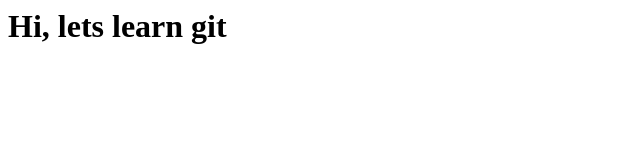
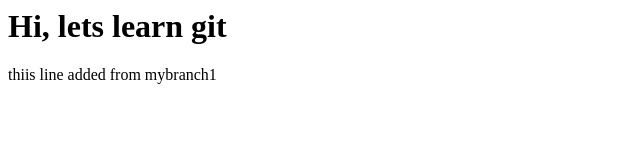
Before and after one commit to LeArNinG225/learning_git, a plain HTML site: page index.html in a window 1280 px wide. Shown: the whole page, without its empty margins (0-640 px from the left). Drawn offline with Linux system fonts and the light colour scheme.

Commit message:
added line from branch1

```diff
--- a/index.html
+++ b/index.html
@@ -1 +1,2 @@
 <h1>Hi, lets learn git</h1>
+<p>thiis line added from mybranch1</p>
```
